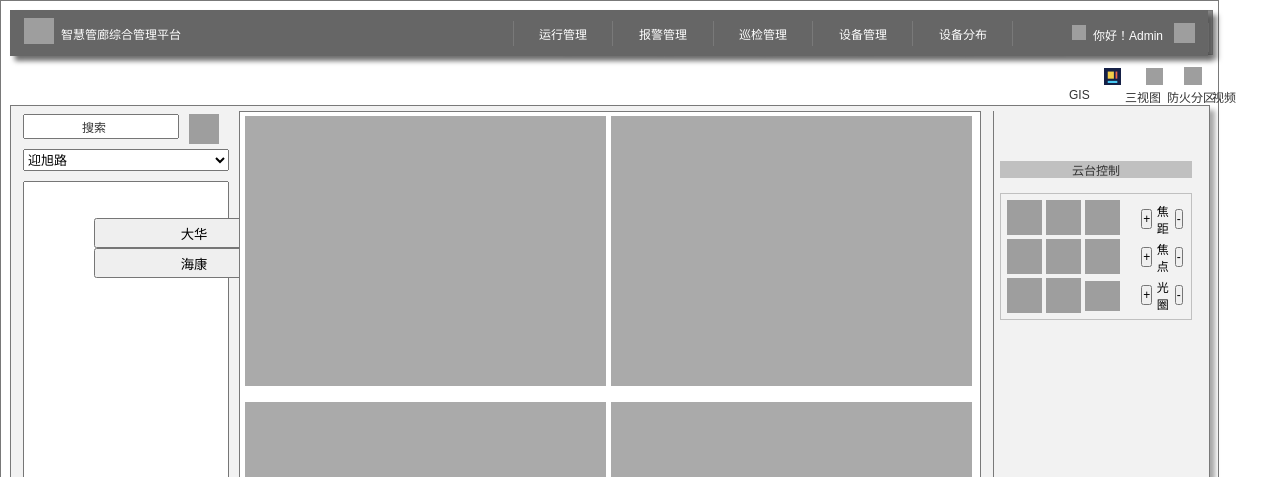
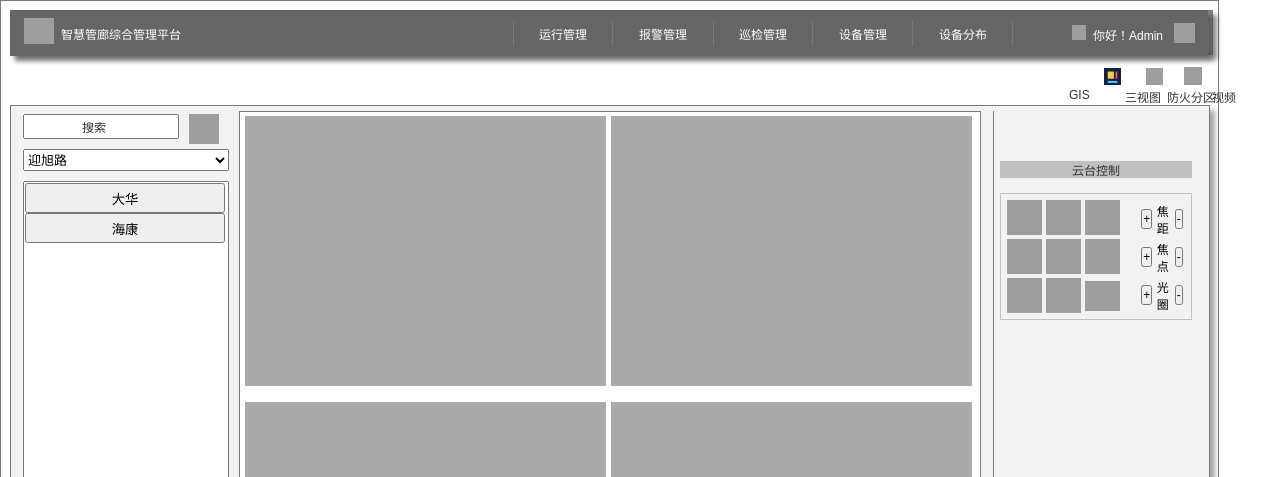
Before and after one commit to lixuelixue/qscode, a PHP site: the page made by Application/Home/View/Run/video.html in a window 1280 px wide. Shown: the top 477 px of the page. Run offline with PHP 8.4, Linux system fonts and the light colour scheme; the template is opened without the code that fills it, so the values that code supplies are empty; grey boxes are pictures that could not be loaded.

Commit message:
监控点的样式更改

```diff
--- a/Public/home/files/video/styles.css
+++ b/Public/home/files/video/styles.css
@@ -1039,10 +1039,10 @@ body {
 }
 #u228 {
   position:absolute;
-  left:94px;
-  top:218px;
-  width:51px;
-  height:16px;
+  left:25px;
+  top:183px;
+  width:200px;
+  height:15px;
 }
 #u229 {
   position:absolute;
@@ -2211,8 +2211,8 @@ body {
 }
 #u311 {
   position:absolute;
-  left:911px;
-  top:56px;
+  left:300px;
+  top:-57px;
   width:101px;
   height:223px;
   overflow:hidden;
```
